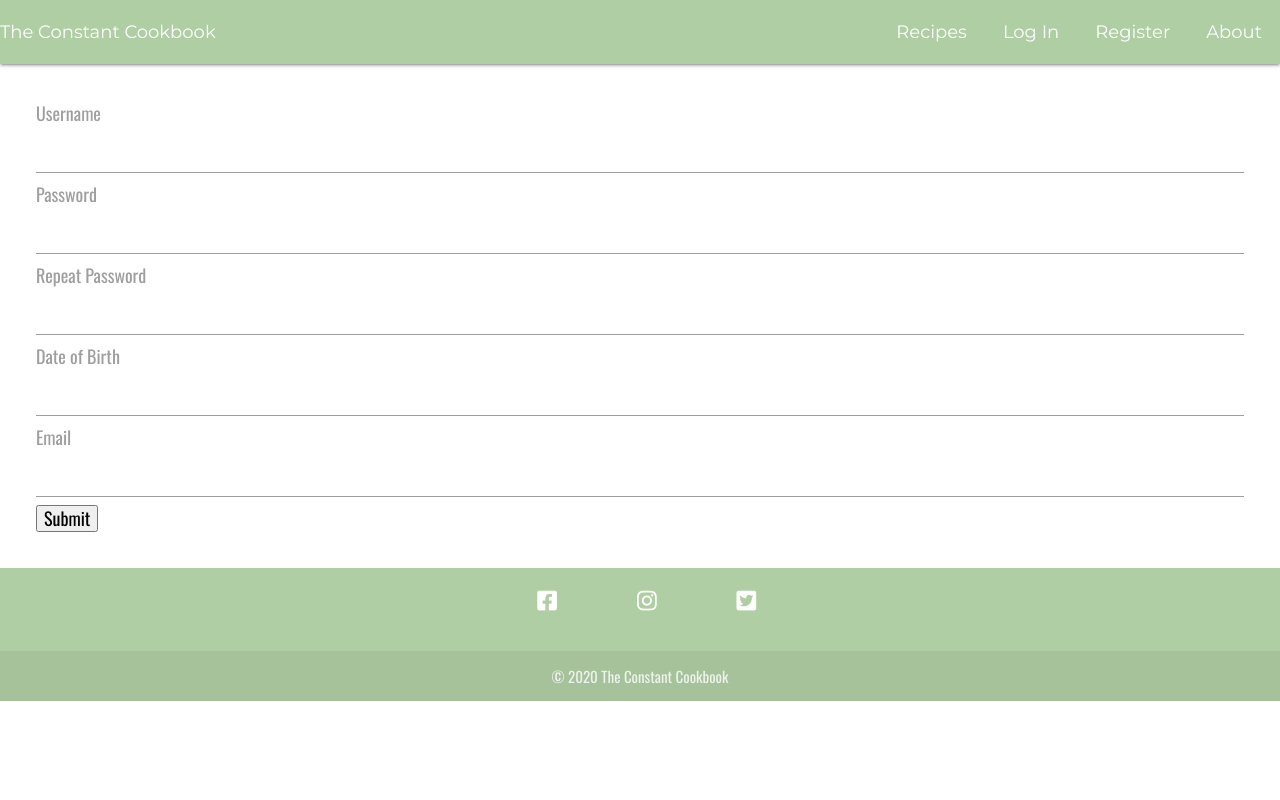
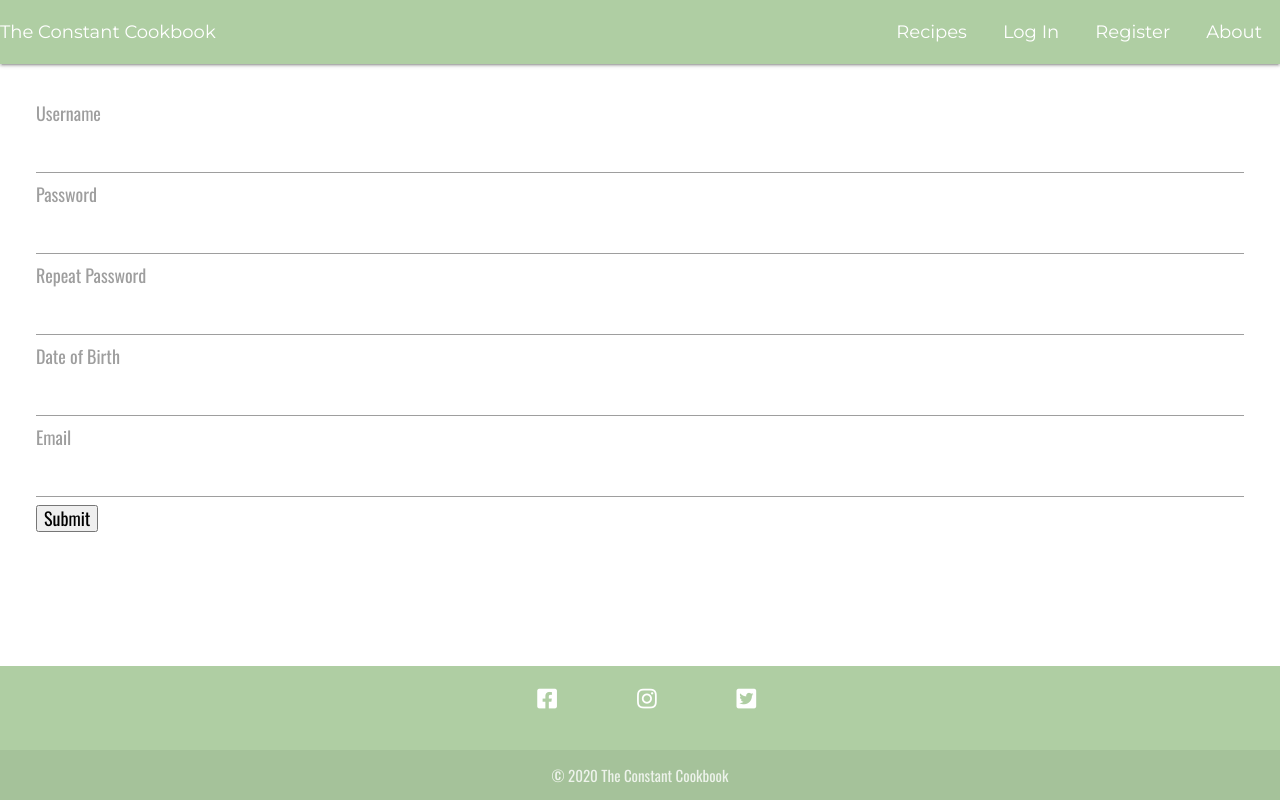
Before and after one commit to MelBiggs/dcd-milestone, a Flask app: page /register in a window 1280 px wide. Run offline with Flask 2, Linux system fonts and the light colour scheme; some libraries are stand-ins or nearby versions.

Commit message:
Got footer working

```diff
--- a/static/css/style.css
+++ b/static/css/style.css
@@ -5,9 +5,16 @@
 
 /* Title */
 
-.sections {
-    position: relative;
-}
+  body {
+    display: flex;
+    min-height: 100vh;
+    flex-direction: column;
+  }
+
+  main {
+    flex: 1 0 auto;
+  }
+
 a {
     color: inherit;
 }
@@ -192,16 +199,6 @@ nav ul a {
 .footer-copyright {
     text-align: center;
 }
-
-  body {
-    display: flex;
-    min-height: 100vh;
-    flex-direction: column;
-  }
-
-  main {
-    flex: 1 0 auto;
-  }
 
 /*                                                     REUSEABLE CSS */
 
--- a/templates/base.html
+++ b/templates/base.html
@@ -17,7 +17,7 @@
 
 <body>
 
-    <section class="sections">
+
         <!-- Navbar  -->
         <!-- Dropdown Structure -->
 <header>
@@ -85,7 +85,7 @@
                     </div>
                 </div>
  </footer>
-    </section>
+
 
     <script src="https://cdnjs.cloudflare.com/ajax/libs/jquery/3.4.1/jquery.min.js" integrity="sha256-CSXorXvZcTkaix6Yvo6HppcZGetbYMGWSFlBw8HfCJo=" crossorigin="anonymous"></script>
     <script src="https://cdnjs.cloudflare.com/ajax/libs/materialize/1.0.0/js/materialize.min.js"></script>
```
